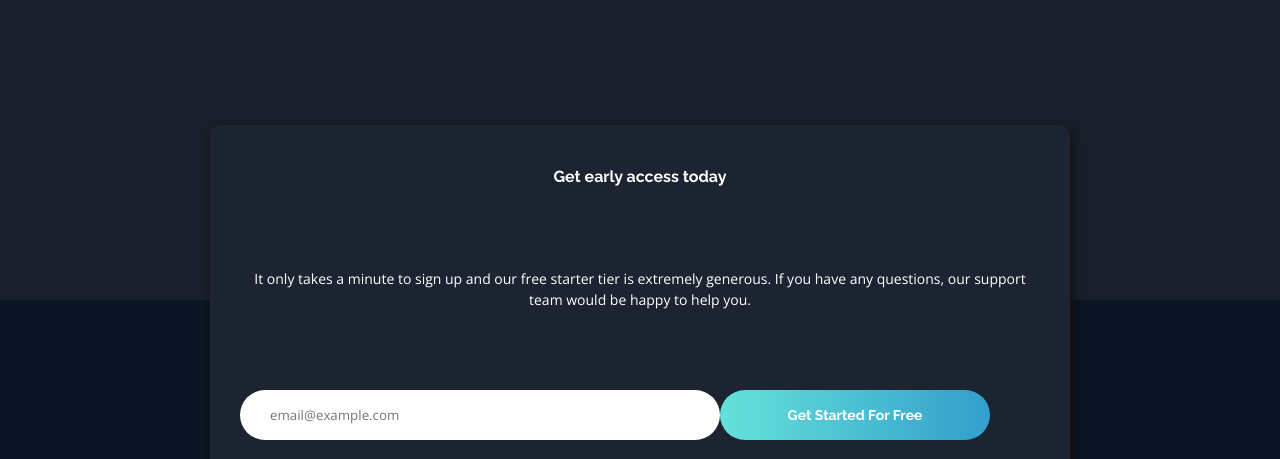
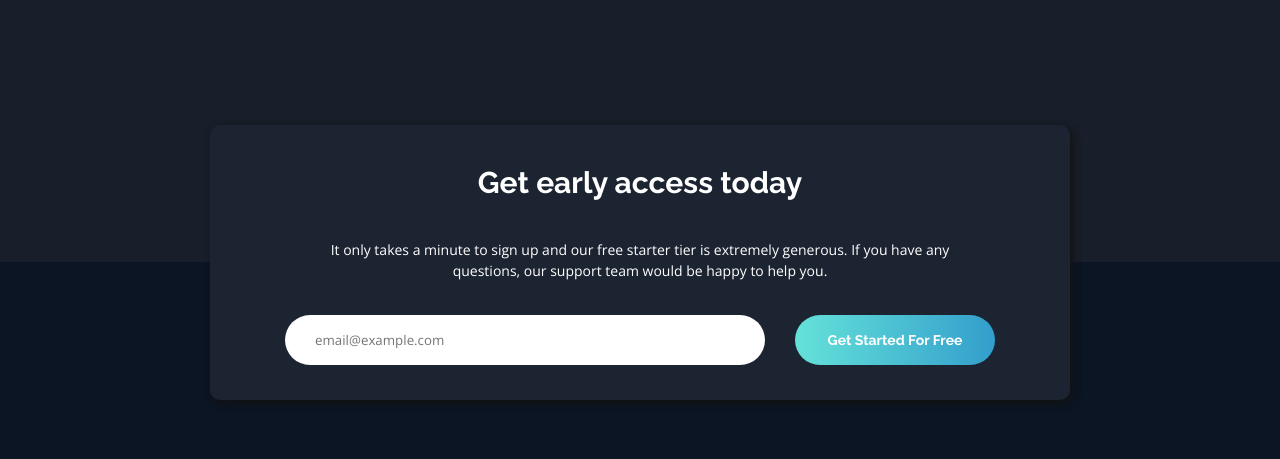
Before and after one commit to charcharmasonjar/fylo-landing-page, a plain HTML site: page index.html in a window 1280 px wide. Shown: the part 2610-3069 px from the top of the page. Drawn offline with nearby package versions, Linux system fonts and the light colour scheme.

Commit message:
Add desktop styling for form

```diff
--- a/styles/style.css
+++ b/styles/style.css
@@ -280,6 +280,7 @@ form button, form input {
   flex-wrap: wrap;
   width: 100%;
   align-items: center;
+  justify-content: space-between
 }
 
 form button {
@@ -447,6 +448,26 @@ footer li a {
     margin-left: 60px;
   }
 
+  form {
+    height: 275px;
+    padding: 35px 75px
+  }
+
+  form h3 {
+    font-size: 30px;
+  }
+
+  form p {
+    max-width: 620px;
+  }
+
+  input {
+    max-width: 480px;
+  }
+
+  form button {
+    width: 200px;
+  }
 
 
 
```
